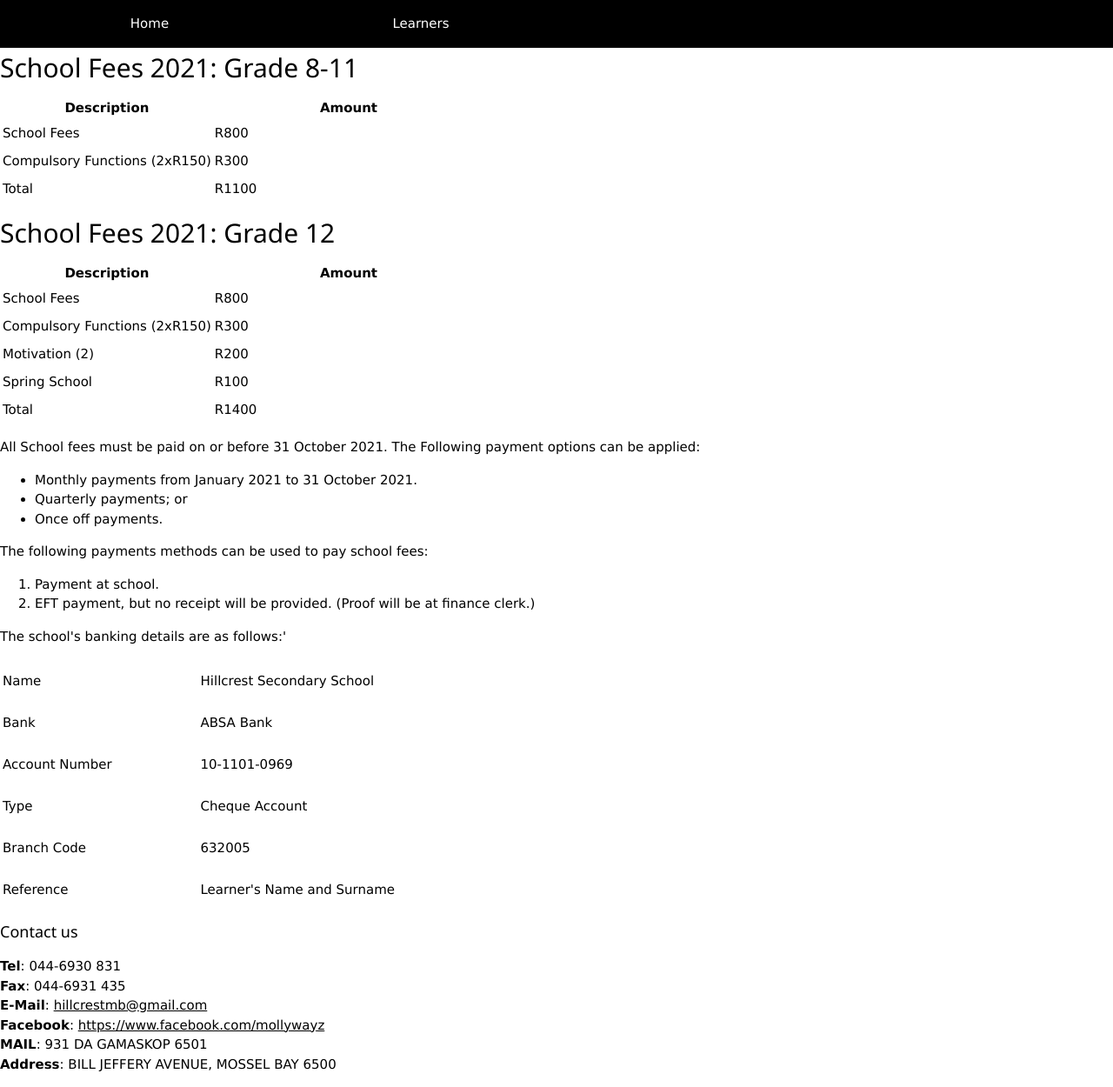
After one commit to Hillcrest-Secondary-School/www, a Flask app: template templates/schoolfees.html in a window 1280 px wide. The commit adds this page. Shown: the whole page at 87% size. Run offline with Flask 2, Linux system fonts and the light colour scheme; the template is opened without the code that fills it, so the values that code supplies are empty.

Commit message:
Buildt skeleton site

```diff
--- a/app.py
+++ b/app.py
@@ -10,16 +10,16 @@ def subjectchoices():
 
 @app.route('/admission-policy')
 def admissionpolicy():
-    return 'Admission Policy'
+    return render_template('admissionpolicy.html')
 
 @app.route('/shool-fees')
 def schoolfees():
-    return 'School Fees'
+    return render_template('schoolfees.html')
 
 @app.route('/circulars')
 def circulars():
-    return 'Circulars'
+    return render_template('circulars.html')
 
 @app.route('/learners')
-def studentspace():
+def learners():
         return render_template('learners.html')
--- a/templates/layout.html
+++ b/templates/layout.html
@@ -1,15 +1,15 @@
 <!DOCTYPE html>
 <html style="font-size: 16px;">
 <head>
+    <meta charset="utf-8" />
     <meta name="viewport" content="width=device-width, initial-scale=1.0">
-    <meta charset="utf-8">
     <meta name="keywords" content="Hillcrest Secondary School">
     <meta name="description" content="">
     <meta name="page_type" content="np-template-header-footer-from-plugin">
     <title>Hillcrest Secondary</title>
     <link rel="stylesheet" href="static/nicepage.css" media="screen">
     <link rel="stylesheet" href="static/Home.css" media="screen">
-    <meta name="generator" content="Nicepage 3.26.0, nicepage.com">
+    <link rel="stylesheet" href="https://www.w3schools.com/w3css/4/w3.css">
     <link id="u-theme-google-font" rel="stylesheet" href="https://fonts.googleapis.com/css?family=Roboto:100,100i,300,300i,400,400i,500,500i,700,700i,900,900i|Open+Sans:300,300i,400,400i,600,600i,700,700i,800,800i">
 
     <meta name="theme-color" content="#478ac9">
@@ -17,59 +17,22 @@
     <meta property="og:type" content="website">
 </head>
 <body class="u-body">
-
-    <header class="u-align-left u-clearfix u-grey-80 u-header u-header" id="sec-0629">
-        <div class="u-clearfix u-sheet u-sheet-1">
-            <nav class="u-menu u-menu-dropdown u-offcanvas u-menu-1">
-                <div class="menu-collapse" style="font-size: 1.875rem;">
-                    <a class="u-button-style u-nav-link" href="#">
-                        <svg><use xmlns:xlink="http://www.w3.org/1999/xlink" xlink:href="#menu-hamburger"></use></svg>
-                        <svg version="1.1" xmlns="http://www.w3.org/2000/svg" xmlns:xlink="http://www.w3.org/1999/xlink">
-                            <defs>
-                                <symbol id="menu-hamburger" viewBox="0 0 16 16" style="width: 16px; height: 16px;">
-                                    <rect y="1" width="16" height="2"></rect>
-                                    <rect y="7" width="16" height="2"></rect>
-                                    <rect y="13" width="16" height="2"></rect>
-                                </symbol>
-                            </defs>
-                        </svg>
-                    </a>
-                </div>
-                <div class="u-custom-menu u-nav-container">
-                    <ul class="u-nav u-unstyled u-nav-1">
-                        <li class="u-nav-item">
-                            <a class="u-button-style u-nav-link" href="{{ url_for('index') }}" style="padding: 8px 232px;">>Home</a>
-                        </li>
-                        <li class="u-nav-item">
-                            <a class="u-button-style u-nav-link" href="{{ url_for('index') }}" style="padding: 8px 232px;">Learners</a>
-                        </li>
-                    </ul>
-                </div>
-                <div class="u-custom-menu u-nav-container-collapse">
-                    <div class="u-black u-container-style u-inner-container-layout u-opacity u-opacity-95 u-sidenav">
-                        <div class="u-inner-container-layout u-sidenav-overflow">
-                            <div class="u-menu-close"></div>
-                            <ul class="u-align-center u-nav u-popupmenu-items u-unstyled u-nav-2">
-                                <li class="u-nav-item">
-                                    <a class="u-button-style u-nav-link" href="Home.html">Home</a>
-                                </li>
-                                <li class="u-nav-item">
-                                    <a class="u-button-style u-nav-link">Learners</a>
-                                </li>
-                            </ul>
-                        </div>
-                    </div>
-                    <div class="u-black u-menu-overlay u-opacity u-opacity-70"></div>
-                </div>
-            </nav>
+    <div class="w3-top">
+        <div class="w3-row w3-padding w3-black">
+            <div class="w3-col s3">
+                <a href="{{ url_for('index') }}" class="w3-button w3-block w3-black">Home</a>
+            </div>
+            <div class="w3-col s3">
+                <a href="{{ url_for('learners') }}" class="w3-button w3-block w3-black">Learners</a>
+            </div>
         </div>
-    </header>
-
-
+    </div>
+    <br />
+    <br />
     {% block content %}}
     {% endblock%}
 
-    <footer class="u-align-center u-clearfix u-footer u-grey-80 u-footer" id="sec-432a">
+    <footer class="u-align-center u-clearfix u-footer u-black u-footer" id="sec-432a">
         <div class="u-clearfix u-sheet u-sheet-1">
             <h5 class="u-text u-text-1">Contact us</h5>
             <p class="u-small-text u-text u-text-variant u-text-2">
--- /dev/null
+++ b/templates/schoolfees.html
@@ -0,0 +1,128 @@
+{% extends "layout.html" %}
+{% block content %}
+<section class="u-align-center u-clearfix u-section-4">
+    <div class="u-clearfix u-sheet u-valign-middle u-sheet-1">
+        <h2 class="u-text u-text-1">School Fees 2021: Grade 8-11</h2>
+        <div class="u-expanded-width u-table u-table-responsive u-table-1">
+            <table class="u-table-entity u-table-entity-1">
+                <colgroup>
+                    <col width="43.8%" />
+                    <col width="56.2%" />
+                </colgroup>
+                <thead class="u-align-center u-black u-table-header u-table-header-1">
+                    <tr style="height: 21px;">
+                        <th class="u-align-left u-border-1 u-border-grey-30 u-table-cell u-table-cell-1">Description</th>
+                        <th class="u-border-1 u-border-grey-30 u-table-cell u-table-cell-2">Amount</th>
+                    </tr>
+                </thead>
+                <tbody class="u-align-center u-table-body">
+                    <tr style="height: 30px;">
+                        <td class="u-align-left u-border-1 u-border-grey-30 u-first-column u-table-cell">School Fees</td>
+                        <td class="u-border-1 u-border-grey-30 u-table-cell u-table-cell-4">R800</td>
+                    </tr>
+                    <tr style="height: 30px;">
+                        <td class="u-align-left u-border-1 u-border-grey-30 u-first-column u-table-cell">Compulsory Functions (2xR150)</td>
+                        <td class="u-border-1 u-border-grey-30 u-table-cell u-table-cell-4">R300</td>
+                    </tr>
+                    <tr style="height: 30px;">
+                        <td class="u-align-left u-border-1 u-border-grey-30 u-first-column u-table-cell">Total</td>
+                        <td class="u-border-1 u-border-grey-30 u-table-cell u-table-cell-4">R1100</td>
+                    </tr>
+                </tbody>
+            </table>
+        </div>
+    </div>
+</section>
+<section class="u-align-center u-clearfix u-section-4">
+    <div class="u-clearfix u-sheet u-valign-middle u-sheet-1">
+        <h2 class="u-text u-text-1">School Fees 2021: Grade 12</h2>
+        <div class="u-expanded-width u-table u-table-responsive u-table-1">
+            <table class="u-table-entity u-table-entity-1">
+                <colgroup>
+                    <col width="43.8%" />
+                    <col width="56.2%" />
+                </colgroup>
+                <thead class="u-align-center u-black u-table-header u-table-header-1">
+                    <tr style="height: 21px;">
+                        <th class="u-align-left u-border-1 u-border-grey-30 u-table-cell u-table-cell-1">Description</th>
+                        <th class="u-border-1 u-border-grey-30 u-table-cell u-table-cell-2">Amount</th>
+                    </tr>
+                </thead>
+                <tbody class="u-align-center u-table-body">
+                    <tr style="height: 30px;">
+                        <td class="u-align-left u-border-1 u-border-grey-30 u-first-column u-table-cell">School Fees</td>
+                        <td class="u-border-1 u-border-grey-30 u-table-cell u-table-cell-4">R800</td>
+                    </tr>
+                    <tr style="height: 30px;">
+                        <td class="u-align-left u-border-1 u-border-grey-30 u-first-column u-table-cell">Compulsory Functions (2xR150)</td>
+                        <td class="u-border-1 u-border-grey-30 u-table-cell u-table-cell-4">R300</td>
+                    </tr>
+                    <tr style="height: 30px;">
+                        <td class="u-align-left u-border-1 u-border-grey-30 u-first-column u-table-cell">Motivation (2)</td>
+                        <td class="u-border-1 u-border-grey-30 u-table-cell u-table-cell-4">R200</td>
+                    </tr>
+                    <tr style="height: 30px;">
+                        <td class="u-align-left u-border-1 u-border-grey-30 u-first-column u-table-cell">Spring School</td>
+                        <td class="u-border-1 u-border-grey-30 u-table-cell u-table-cell-4">R100</td>
+                    </tr>
+                    <tr style="height: 30px;">
+                        <td class="u-align-left u-border-1 u-border-grey-30 u-first-column u-table-cell">Total</td>
+                        <td class="u-border-1 u-border-grey-30 u-table-cell u-table-cell-4">R1400</td>
+                    </tr>
+                </tbody>
+            </table>
+        </div>
+    </div>
+</section>
+<section class="u-align-center u-clearfix u-section-6">
+    <div class="u-align-left u-clearfix u-sheet u-sheet-1">
+        <p class="u-text u-text-default u-text-1">All School fees must be paid on or before 31 October 2021. The Following payment options can be applied:</p>
+        <ul class="u-text u-text-2">
+            <li>Monthly payments from January 2021 to 31 October 2021.</li>
+            <li>Quarterly payments; or</li>
+            <li>Once off payments.</li>
+        </ul>
+        <p class="u-text u-text-default u-text-3">The following payments methods can be used to pay school fees:</p>
+        <ol class="u-text u-text-4">
+            <li>Payment at school.</li>
+            <li>EFT payment, but no receipt will be provided. (Proof will be at finance clerk.)</li>
+        </ol>
+        <p class="u-text u-text-default u-text-5">The school's banking details are as follows:'</p>
+        <div class="u-table u-table-responsive u-table-1">
+            <table class="u-table-entity">
+                <colgroup>
+                    <col width="50%" />
+                    <col width="50%" />
+                </colgroup>
+                <tbody class="u-table-body">
+                    <tr style="height: 46px;">
+                        <td class="u-border-1 u-border-grey-dark-1 u-table-cell">Name</td>
+                        <td class="u-border-1 u-border-grey-dark-1 u-table-cell">Hillcrest Secondary School</td>
+                    </tr>
+                    <tr style="height: 46px;">
+                        <td class="u-border-1 u-border-grey-dark-1 u-table-cell">Bank</td>
+                        <td class="u-border-1 u-border-grey-dark-1 u-table-cell">ABSA Bank</td>
+                    </tr>
+                    <tr style="height: 46px;">
+                        <td class="u-border-1 u-border-grey-dark-1 u-table-cell">Account Number</td>
+                        <td class="u-border-1 u-border-grey-dark-1 u-table-cell">10-1101-0969</td>
+                    </tr>
+                    <tr style="height: 46px;">
+                        <td class="u-border-1 u-border-grey-dark-1 u-table-cell">Type</td>
+                        <td class="u-border-1 u-border-grey-dark-1 u-table-cell">Cheque Account</td>
+                    </tr>
+                    <tr style="height: 46px;">
+                        <td class="u-border-1 u-border-grey-dark-1 u-table-cell">Branch Code</td>
+                        <td class="u-border-1 u-border-grey-dark-1 u-table-cell">632005</td>
+                    </tr>
+                    <tr style="height: 46px;">
+                        <td class="u-border-1 u-border-grey-dark-1 u-table-cell">Reference</td>
+                        <td class="u-border-1 u-border-grey-dark-1 u-table-cell">Learner's Name and Surname</td>
+                    </tr>
+                </tbody>
+            </table>
+        </div>
+    </div>
+
+</section>
+{% endblock %}
```
Also changed, not shown: templates/admissionpolicy.html (added, +63 -0 lines), templates/circulars.html (added, +39 -0 lines), templates/subjectchoices.html (+91 -1 lines), 1 other file.
